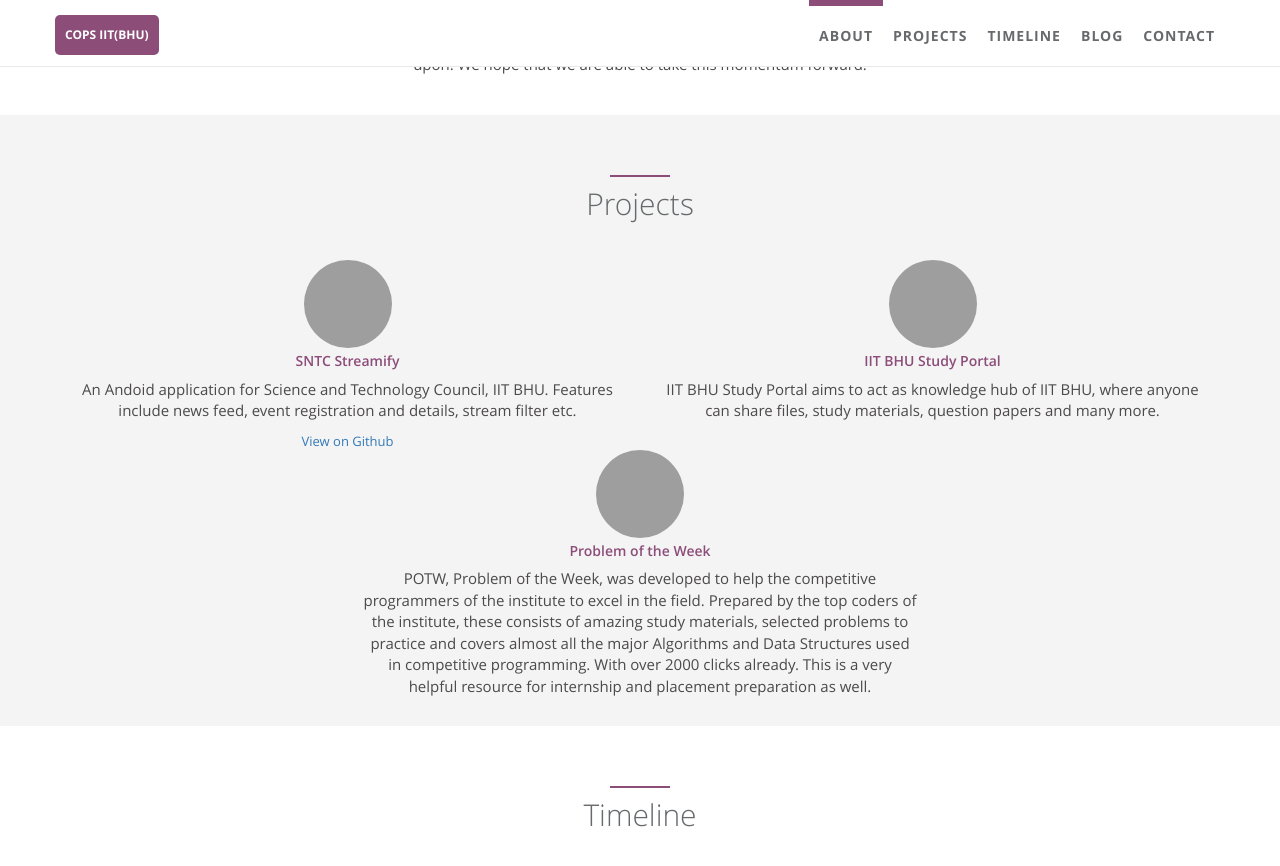
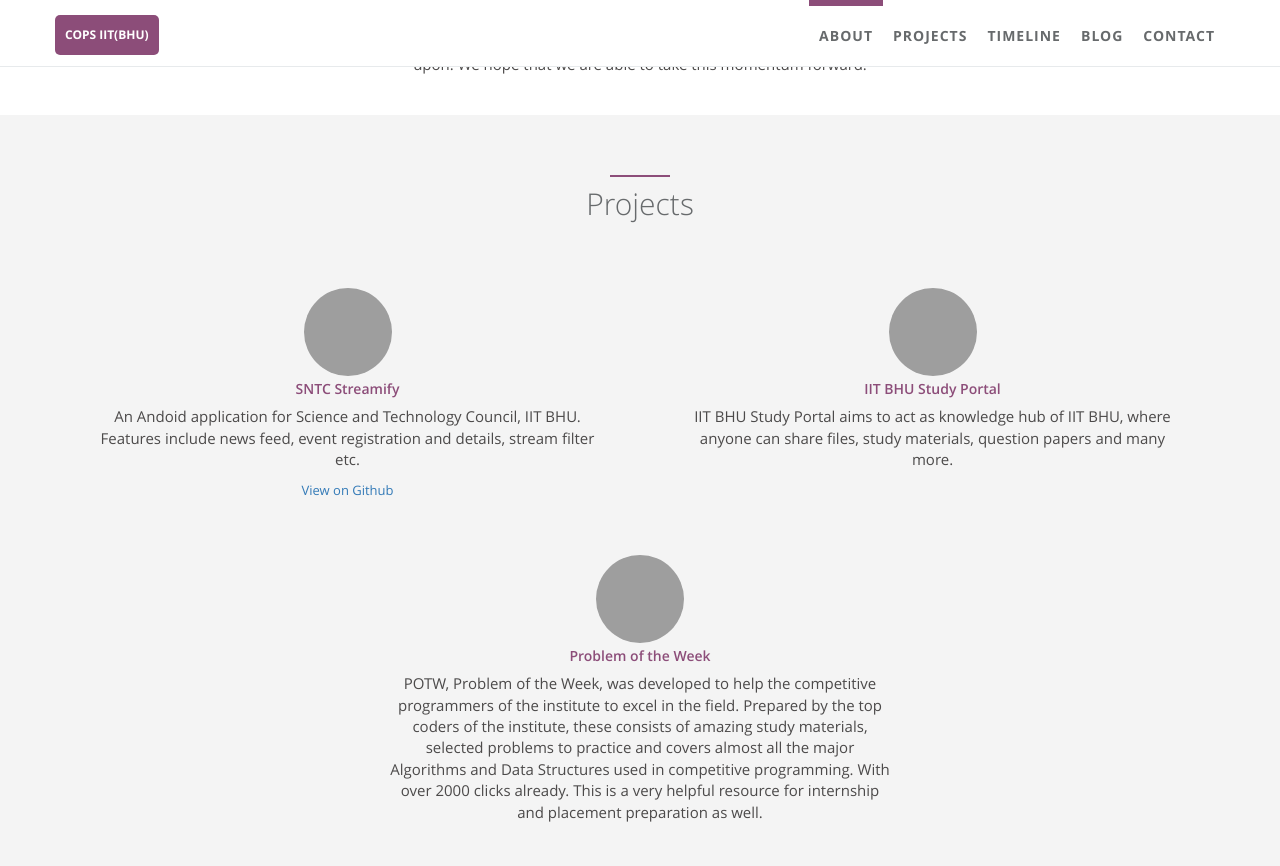
Before and after one commit to COPS-IITBHU/cops-website, a Jekyll site: the page built from index.html, in a window 1280 px wide and 900 px high, scrolled down 898 px. Shown: the top 866 px of the window. Built offline with Jekyll 4.4.1, drawn with Linux system fonts in a browser that asks for light colours; grey boxes are pictures that could not be loaded.

Commit message:
Update projects.html

```diff
--- a/_includes/sections/projects.html
+++ b/_includes/sections/projects.html
@@ -17,7 +17,7 @@
             {% else %}
             <div class="col-sm-6 wow {% if loopindex == 1 %} fadeInLeft {% else %} fadeInRight {% endif %}">
             {% endif %}
-              <div class="team-member">
+              <div class="team-member" style="padding: 5%">
                   <img src="{{ project.img | prepend: site.baseurl }}" class="img-responsive img-circle img-small" alt="">
                   <h4>
                   {% if project.url %}
```
